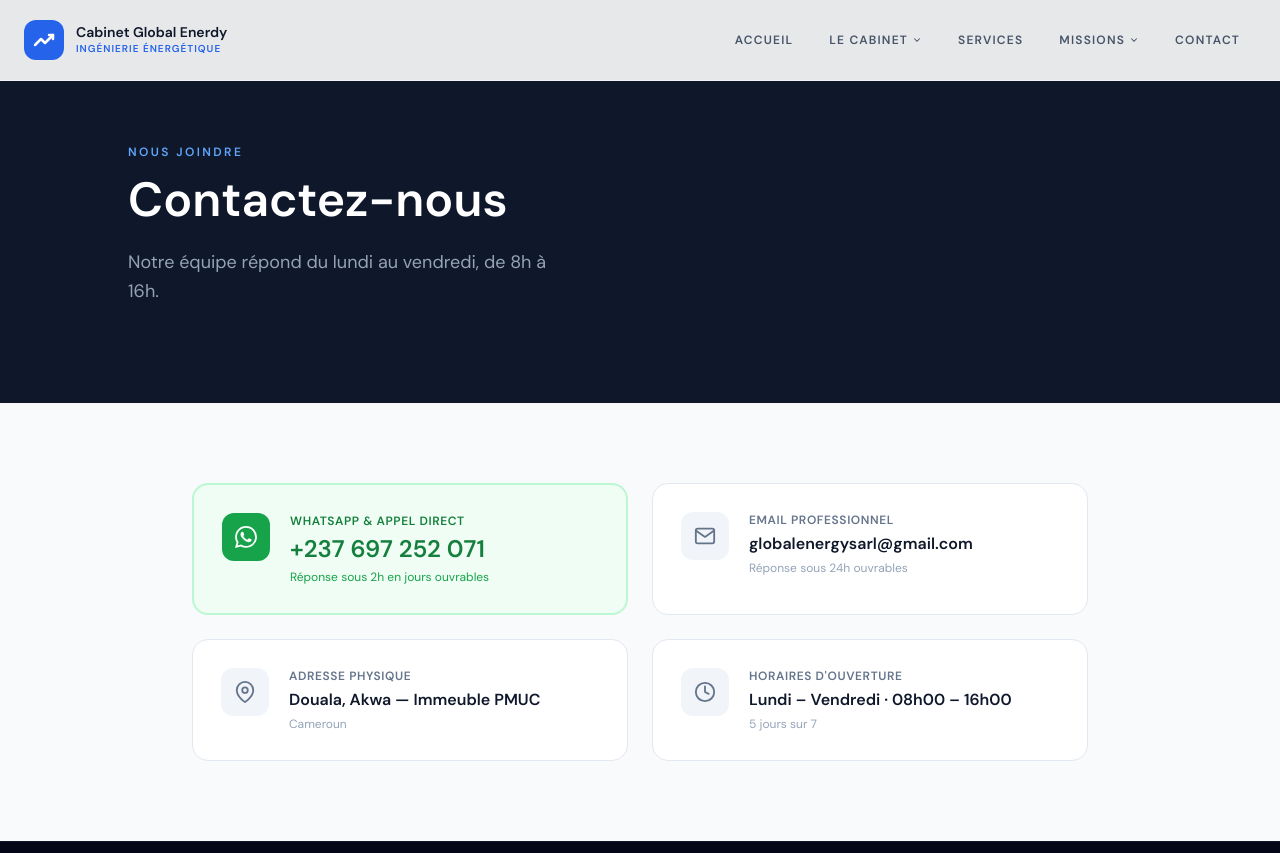
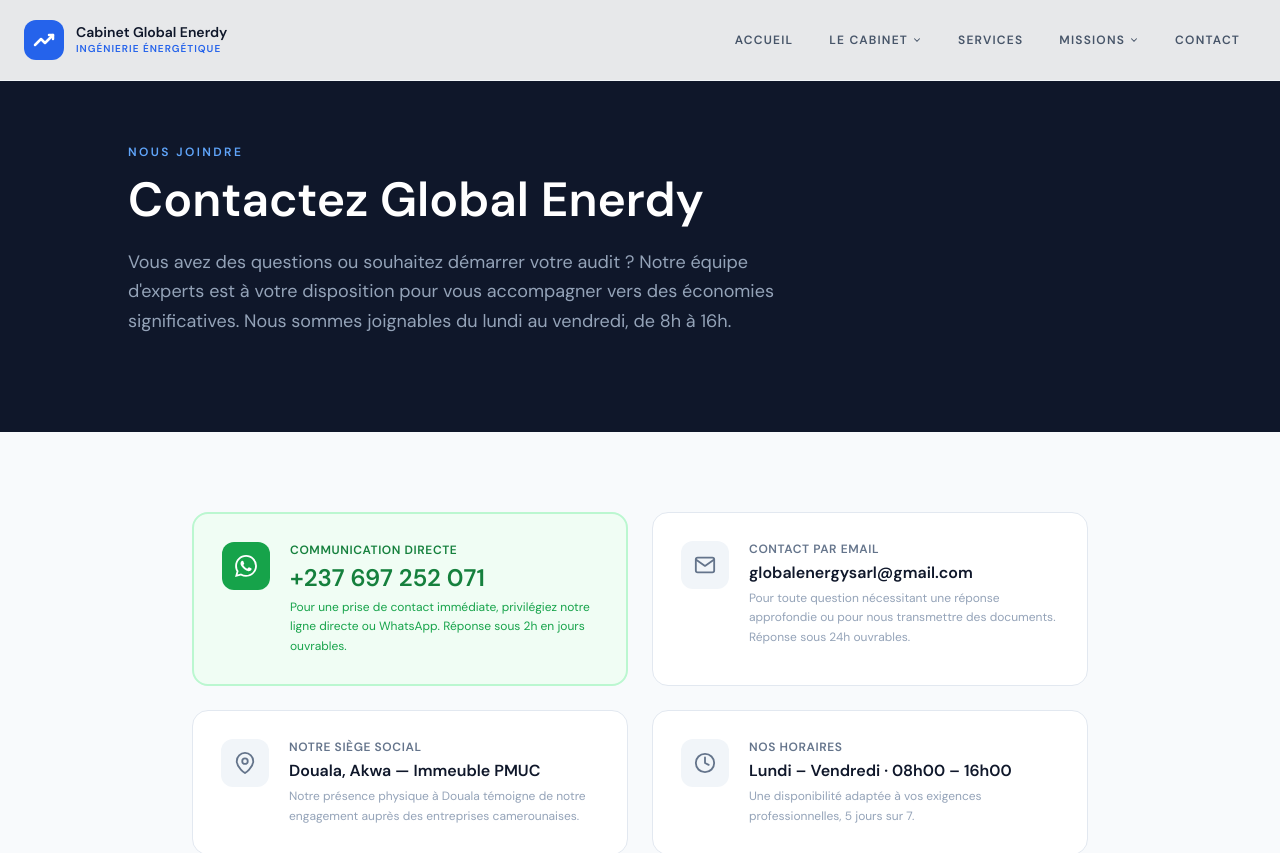
Before and after one commit to cabinetnoahetcie/factura-mt, a Next.js app in the folder frontend/: page /contact in a window 1280 px wide. Shown: the top 853 px of the page. Built offline with nearby package versions, Linux system fonts and the light colour scheme.

Commit message:
Update page.jsx

```diff
--- a/frontend/app/contact/page.jsx
+++ b/frontend/app/contact/page.jsx
@@ -3,7 +3,7 @@
 import Navbar from '@/components/layout/Navbar';
 import Footer from '@/components/layout/Footer';
 
-const WA_URL = `https://wa.me/237697252071?text=${encodeURIComponent("Bonjour Cabinet Global Enerdy, je souhaite en savoir plus sur vos services d'audit ENEO MT.")}`;
+const WA_URL = `https://wa.me/237697252071?text=${encodeURIComponent("Bonjour Cabinet Global Enerdy, je souhaite en savoir plus sur vos services d'optimisation énergétique.")}`;
 
 export default function Contact() {
   return (
@@ -13,9 +13,13 @@ export default function Contact() {
       <section className="bg-slate-900 pt-36 pb-24 px-6">
         <div className="max-w-5xl mx-auto">
           <p className="text-blue-400 font-bold text-xs uppercase tracking-[0.2em] mb-4">Nous joindre</p>
-          <h1 className="text-4xl md:text-5xl font-extrabold text-white leading-tight mb-6">Contactez-nous</h1>
-          <p className="text-slate-400 text-lg max-w-md leading-relaxed">
-            Notre équipe répond du lundi au vendredi, de 8h à 16h.
+          <h1 className="text-4xl md:text-5xl font-extrabold text-white leading-tight mb-6">
+            Contactez Global Enerdy
+          </h1>
+          <p className="text-slate-400 text-lg max-w-2xl leading-relaxed">
+            Vous avez des questions ou souhaitez démarrer votre audit ? Notre équipe d'experts
+            est à votre disposition pour vous accompagner vers des économies significatives.
+            Nous sommes joignables du lundi au vendredi, de 8h à 16h.
           </p>
         </div>
       </section>
@@ -23,6 +27,7 @@ export default function Contact() {
       <section className="py-20 px-6 bg-slate-50">
         <div className="max-w-4xl mx-auto grid grid-cols-1 md:grid-cols-2 gap-6">
 
+          {/* WhatsApp */}
           <div className="bg-green-50 border-2 border-green-200 rounded-2xl p-7 flex items-start gap-5">
             <div className="w-12 h-12 bg-green-600 rounded-xl flex items-center justify-center flex-shrink-0">
               <svg width="22" height="22" viewBox="0 0 24 24" fill="white">
@@ -30,15 +35,19 @@ export default function Contact() {
               </svg>
             </div>
             <div>
-              <p className="text-xs font-bold text-green-700 uppercase tracking-wider mb-1">WhatsApp &amp; Appel direct</p>
+              <p className="text-xs font-bold text-green-700 uppercase tracking-wider mb-1">Communication directe</p>
               <a href={WA_URL} target="_blank" rel="noopener noreferrer"
                 className="text-2xl font-extrabold text-green-700 block mb-1 hover:underline">
                 +237 697 252 071
               </a>
-              <p className="text-xs text-green-600">Réponse sous 2h en jours ouvrables</p>
+              <p className="text-xs text-green-600 leading-relaxed">
+                Pour une prise de contact immédiate, privilégiez notre ligne directe ou WhatsApp.
+                Réponse sous 2h en jours ouvrables.
+              </p>
             </div>
           </div>
 
+          {/* Email */}
           <div className="bg-white border border-slate-200 rounded-2xl p-7 flex items-start gap-5">
             <div className="w-12 h-12 bg-slate-100 rounded-xl flex items-center justify-center flex-shrink-0">
               <svg width="22" height="22" viewBox="0 0 24 24" fill="none" stroke="#64748b" strokeWidth="2" strokeLinecap="round" strokeLinejoin="round">
@@ -47,15 +56,19 @@ export default function Contact() {
               </svg>
             </div>
             <div>
-              <p className="text-xs font-bold text-slate-500 uppercase tracking-wider mb-1">Email professionnel</p>
+              <p className="text-xs font-bold text-slate-500 uppercase tracking-wider mb-1">Contact par email</p>
               <a href="mailto:globalenergysarl@gmail.com"
                 className="text-base font-bold text-slate-900 block mb-1 hover:text-blue-600">
                 globalenergysarl@gmail.com
               </a>
-              <p className="text-xs text-slate-400">Réponse sous 24h ouvrables</p>
+              <p className="text-xs text-slate-400 leading-relaxed">
+                Pour toute question nécessitant une réponse approfondie ou pour nous transmettre
+                des documents. Réponse sous 24h ouvrables.
+              </p>
             </div>
           </div>
 
+          {/* Adresse */}
           <div className="bg-white border border-slate-200 rounded-2xl p-7 flex items-start gap-5">
             <div className="w-12 h-12 bg-slate-100 rounded-xl flex items-center justify-center flex-shrink-0">
               <svg width="22" height="22" viewBox="0 0 24 24" fill="none" stroke="#64748b" strokeWidth="2" strokeLinecap="round" strokeLinejoin="round">
@@ -64,12 +77,16 @@ export default function Contact() {
               </svg>
             </div>
             <div>
-              <p className="text-xs font-bold text-slate-500 uppercase tracking-wider mb-1">Adresse physique</p>
+              <p className="text-xs font-bold text-slate-500 uppercase tracking-wider mb-1">Notre siège social</p>
               <p className="text-base font-bold text-slate-900 mb-1">Douala, Akwa — Immeuble PMUC</p>
-              <p className="text-xs text-slate-400">Cameroun</p>
+              <p className="text-xs text-slate-400 leading-relaxed">
+                Notre présence physique à Douala témoigne de notre engagement auprès des
+                entreprises camerounaises.
+              </p>
             </div>
           </div>
 
+          {/* Horaires */}
           <div className="bg-white border border-slate-200 rounded-2xl p-7 flex items-start gap-5">
             <div className="w-12 h-12 bg-slate-100 rounded-xl flex items-center justify-center flex-shrink-0">
               <svg width="22" height="22" viewBox="0 0 24 24" fill="none" stroke="#64748b" strokeWidth="2" strokeLinecap="round" strokeLinejoin="round">
@@ -78,9 +95,11 @@ export default function Contact() {
               </svg>
             </div>
             <div>
-              <p className="text-xs font-bold text-slate-500 uppercase tracking-wider mb-1">Horaires d'ouverture</p>
+              <p className="text-xs font-bold text-slate-500 uppercase tracking-wider mb-1">Nos horaires</p>
               <p className="text-base font-bold text-slate-900 mb-1">Lundi – Vendredi · 08h00 – 16h00</p>
-              <p className="text-xs text-slate-400">5 jours sur 7</p>
+              <p className="text-xs text-slate-400 leading-relaxed">
+                Une disponibilité adaptée à vos exigences professionnelles, 5 jours sur 7.
+              </p>
             </div>
           </div>
 
```
